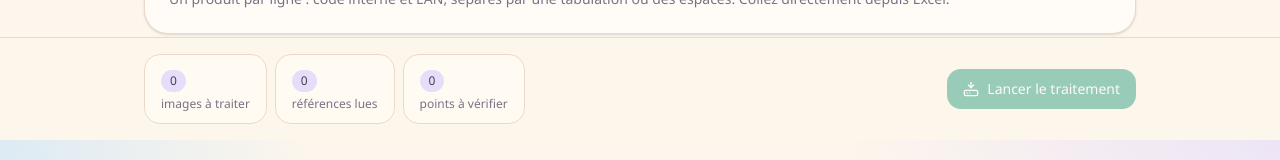
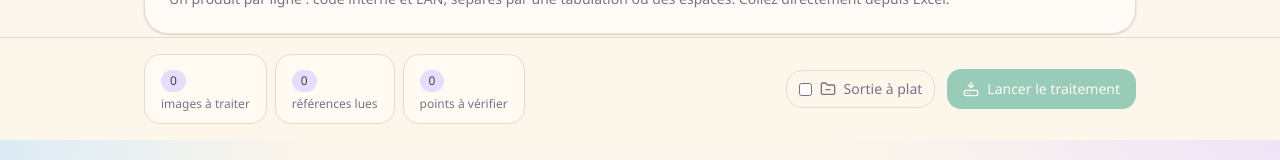
Before and after one commit to JBarosso/RedactImg, a React (Vite) app: page / in a window 1280 px wide. Shown: the part 660-820 px from the top of the page. Built offline with nearby package versions, Linux system fonts and the light colour scheme.

Commit message:
Enhance App and ReportPanel components: add functionality for toggling flat output and preview display, improve UI layout for download actions, and ensure consistent styling for table headers and cells.

```diff
--- a/src/App.tsx
+++ b/src/App.tsx
@@ -4,6 +4,7 @@ import {
   AlertTriangle,
   CheckCircle2,
   FileArchive,
+  FolderMinus,
   HardDriveDownload,
   Moon,
   Play,
@@ -45,6 +46,8 @@ export default function App() {
   const [refsText, setRefsText] = useState('');
   const [tab, setTab] = useState('preparer');
   const [progress, setProgress] = useState<{ done: number; total: number; label: string } | null>(null);
+  const [showAllPreview, setShowAllPreview] = useState(false);
+  const [flatOutput, setFlatOutput] = useState(false);
   const [result, setResult] = useState<RunResult | null>(null);
   const abort = useRef<AbortController | null>(null);
 
@@ -53,10 +56,10 @@ export default function App() {
     () => matchFiles(files, parsed.refs, { firstOnly: settings.firstOnly }),
     [files, parsed.refs, settings.firstOnly],
   );
-  const plan = useMemo(
-    () => planOutputs(match.tasks, { ext: settings.format, nameTemplate: settings.nameTemplate }),
-    [match.tasks, settings.format, settings.nameTemplate],
-  );
+  const plan = useMemo(() => {
+    setShowAllPreview(false);
+    return planOutputs(match.tasks, { ext: settings.format, nameTemplate: settings.nameTemplate });
+  }, [match.tasks, settings.format, settings.nameTemplate]);
 
   // Traite et télécharge des fichiers non appariés (section "inutilisées").
   const downloadFiles = useCallback(async (filesToProcess: File[]) => {
@@ -189,7 +192,7 @@ export default function App() {
     setTab('rapport');
 
     const items = plan.outputs.map((o) => ({
-      name: o.outPath,
+      name: flatOutput ? o.name : o.outPath,
       file: o.file.file as File,
       source: o.file.path,
     }));
@@ -282,10 +285,13 @@ export default function App() {
                 <CardTitle>Aperçu du lot — {plan.outputs.length} image(s)</CardTitle>
               </CardHeader>
               <CardContent>
-                <ul className="space-y-1 font-mono text-sm">
-                  {plan.outputs.slice(0, 6).map((o) => (
-                    <li key={o.name} className="flex flex-wrap items-center gap-2">
-                      <span className="text-primary font-semibold">{o.name}</span>
+                <ul
+                  className="space-y-1 font-mono text-sm"
+                  style={showAllPreview ? { maxHeight: '18rem', overflowY: 'auto' } : undefined}
+                >
+                  {(showAllPreview ? plan.outputs : plan.outputs.slice(0, 6)).map((o) => (
+                    <li key={o.outPath} className="flex flex-wrap items-center gap-2">
+                      <span className="text-primary font-semibold">{o.outPath}</span>
                       <span className="text-muted-foreground">← {o.file.path}</span>
                       <span className="bg-muted rounded-full px-2 py-0.5 text-xs">
                         {MATCHED_ON[o.matchedOn]}
@@ -293,10 +299,24 @@ export default function App() {
                     </li>
                   ))}
                 </ul>
-                {plan.outputs.length > 6 && (
+                {plan.outputs.length > 6 && !showAllPreview && (
                   <p className="text-muted-foreground mt-2 text-sm">
-                    … et {plan.outputs.length - 6} autre(s).
+                    … et {plan.outputs.length - 6} autre(s).{' '}
+                    <button
+                      onClick={() => setShowAllPreview(true)}
+                      className="text-primary underline-offset-2 hover:underline"
+                    >
+                      Afficher tout
+                    </button>
                   </p>
+                )}
+                {showAllPreview && (
+                  <button
+                    onClick={() => setShowAllPreview(false)}
+                    className="text-muted-foreground mt-2 text-sm underline-offset-2 hover:underline"
+                  >
+                    Réduire
+                  </button>
                 )}
               </CardContent>
             </Card>
@@ -355,6 +375,21 @@ export default function App() {
                     <FileArchive className="size-4" /> Sortie en ZIP
                   </span>
                 )}
+                <label
+                  className={`flex cursor-pointer items-center gap-2 rounded-2xl border px-3 py-2 text-sm transition-colors select-none ${
+                    flatOutput ? 'border-primary/40 bg-primary/10 text-primary' : 'border-border text-muted-foreground hover:bg-muted/50'
+                  }`}
+                  title="Ignore la structure de dossiers : toutes les images sont écrites à la racine du dossier de destination."
+                >
+                  <input
+                    type="checkbox"
+                    checked={flatOutput}
+                    onChange={(e) => setFlatOutput(e.target.checked)}
+                    className="accent-primary"
+                  />
+                  <FolderMinus className="size-4" />
+                  Sortie à plat
+                </label>
                 <Button size="lg" onClick={start} disabled={plan.outputs.length === 0}>
                   {hasFileSystemAccess ? <HardDriveDownload /> : <Play />}
                   Lancer le traitement
--- a/src/components/ReportPanel.tsx
+++ b/src/components/ReportPanel.tsx
@@ -204,19 +204,21 @@ export function ReportPanel({ sections }: { sections: Section[] }) {
                   <Table>
                     <TableHeader className="bg-muted/60 sticky top-0">
                       <TableRow>
-                        {section.rowFiles && <TableHead className="w-20">Aperçu</TableHead>}
+                        {section.rowFiles && <TableHead className="w-20 min-w-[80px]">Aperçu</TableHead>}
                         {section.headers.map((h) => (
                           <TableHead key={h}>{h}</TableHead>
                         ))}
-                        {hasActions && <TableHead className="w-12">DL</TableHead>}
                         {hasActions && (
-                          <TableHead className="bg-muted/60 sticky right-0 w-10 text-center">
+                          <TableHead className="bg-muted sticky right-0 w-20">
+                            <div className="flex items-center justify-center gap-2">
+                              <span>DL</span>
                               <input
                                 type="checkbox"
                                 checked={allChecked}
                                 onChange={() => toggleAll(section.id, section.rows.length)}
                                 className="accent-primary cursor-pointer"
                               />
+                            </div>
                           </TableHead>
                         )}
                       </TableRow>
@@ -227,7 +229,7 @@ export function ReportPanel({ sections }: { sections: Section[] }) {
                         return (
                           <TableRow key={i} data-state={sel.has(i) ? 'selected' : undefined}>
                             {section.rowFiles && (
-                              <TableCell className="py-2">
+                              <TableCell className="w-20 min-w-[80px] py-2">
                                 {file ? (
                                   <Thumbnail file={file} onExpand={setLightboxFile} />
                                 ) : null}
@@ -239,28 +241,28 @@ export function ReportPanel({ sections }: { sections: Section[] }) {
                               </TableCell>
                             ))}
                             {hasActions && (
-                              <TableCell>
-                                {file && (
+                              <TableCell className={`sticky right-0 ${sel.has(i) ? 'bg-muted' : 'bg-card'}`}>
+                                <div className="flex items-center justify-center gap-2">
+                                  {file ? (
                                     <Button
                                       variant="ghost"
                                       size="icon"
-                                    className="size-8"
+                                      className="size-8 shrink-0"
                                       title="Télécharger cette image traitée"
                                       onClick={() => section.onDownload?.([file])}
                                     >
                                       <Download className="size-4" />
                                     </Button>
+                                  ) : (
+                                    <span className="size-8 shrink-0" />
                                   )}
-                              </TableCell>
-                            )}
-                            {hasActions && (
-                              <TableCell className="bg-card sticky right-0 text-center">
                                   <input
                                     type="checkbox"
                                     checked={sel.has(i)}
                                     onChange={() => toggleRow(section.id, i)}
                                     className="accent-primary cursor-pointer"
                                   />
+                                </div>
                               </TableCell>
                             )}
                           </TableRow>
```
Lines whose indentation alone changed are shown as unchanged.
